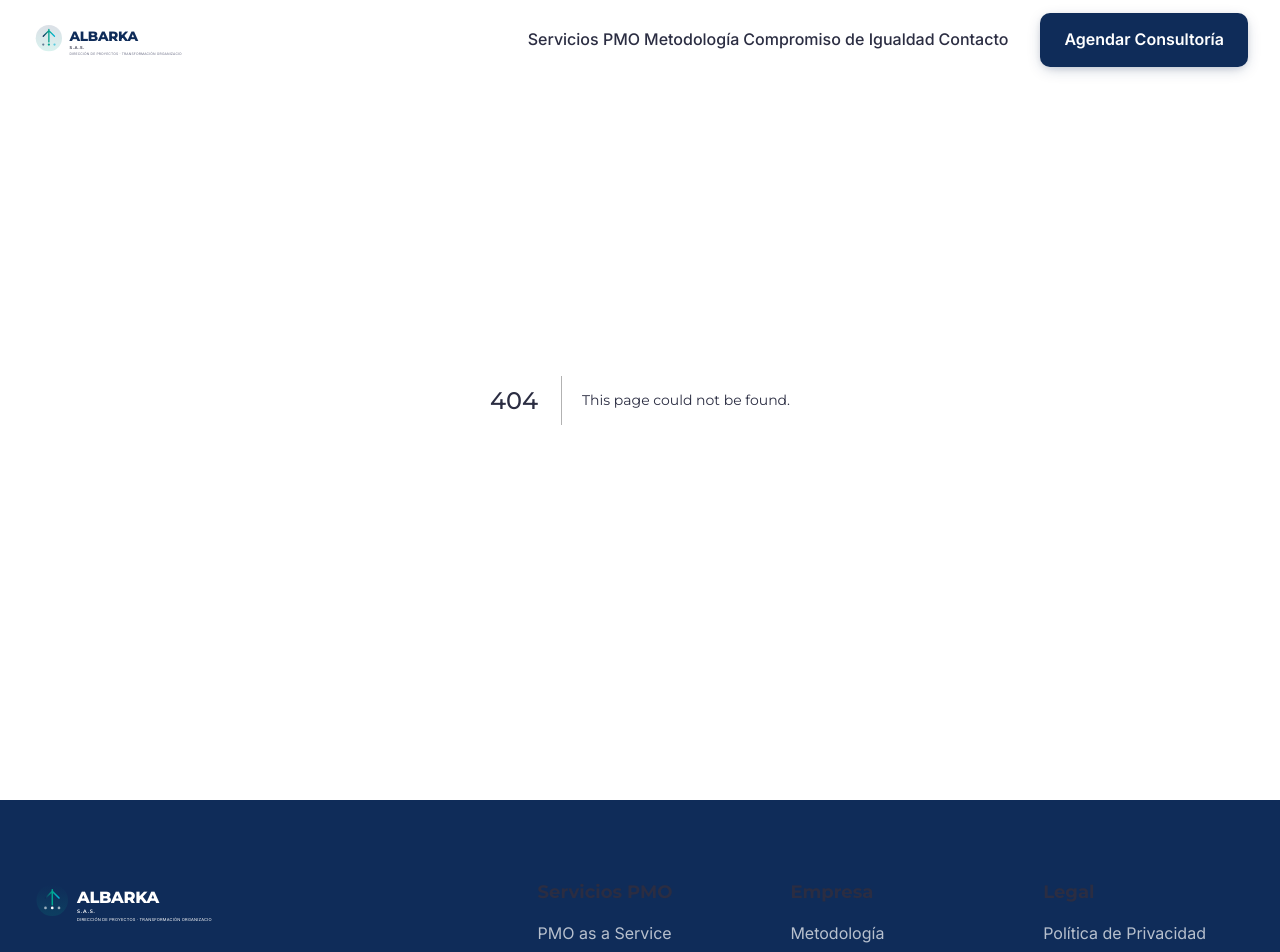
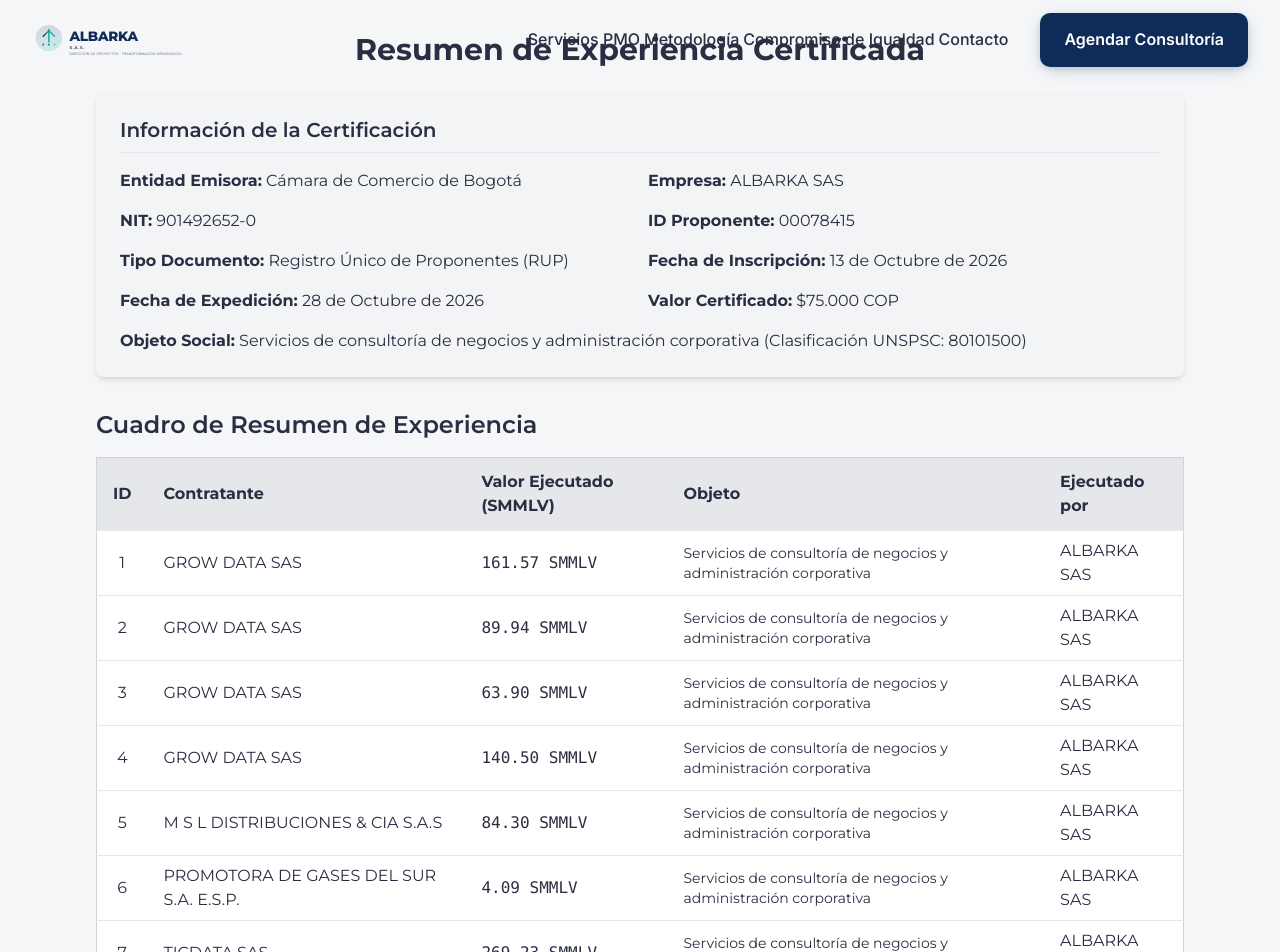
Before and after one commit to mauriciop-dev/albarka, a Next.js app: page /certificacion-experiencia in a window 1280 px wide. Before the commit this address had no page. Shown: the top 952 px of the page. Built offline with nearby package versions, Linux system fonts and the light colour scheme.

Commit message:
feat: Agregar página de resumen de experiencia certificada (no indexada)

```diff
--- /dev/null
+++ b/app/certificacion-experiencia/page.tsx
@@ -0,0 +1,128 @@
+import React from 'react';
+import { Metadata } from 'next';
+
+export const metadata: Metadata = {
+  title: 'Certificación de Experiencia - ALBARKA SAS',
+  robots: {
+    index: false,
+    follow: false,
+  },
+};
+
+const ExperiencePage = () => {
+  const experienceData = [
+    {
+      id: 1,
+      contratante: 'GROW DATA SAS',
+      valor: '161.57 SMMLV',
+      objeto: 'Servicios de consultoría de negocios y administración corporativa'
+    },
+    {
+      id: 2,
+      contratante: 'GROW DATA SAS',
+      valor: '89.94 SMMLV',
+      objeto: 'Servicios de consultoría de negocios y administración corporativa'
+    },
+    {
+      id: 3,
+      contratante: 'GROW DATA SAS',
+      valor: '63.90 SMMLV',
+      objeto: 'Servicios de consultoría de negocios y administración corporativa'
+    },
+    {
+      id: 4,
+      contratante: 'GROW DATA SAS',
+      valor: '140.50 SMMLV',
+      objeto: 'Servicios de consultoría de negocios y administración corporativa'
+    },
+    {
+      id: 5,
+      contratante: 'M S L DISTRIBUCIONES & CIA S.A.S',
+      valor: '84.30 SMMLV',
+      objeto: 'Servicios de consultoría de negocios y administración corporativa'
+    },
+    {
+      id: 6,
+      contratante: 'PROMOTORA DE GASES DEL SUR S.A. E.S.P.',
+      valor: '4.09 SMMLV',
+      objeto: 'Servicios de consultoría de negocios y administración corporativa'
+    },
+    {
+      id: 7,
+      contratante: 'TICDATA SAS',
+      valor: '269.23 SMMLV',
+      objeto: 'Servicios de consultoría de negocios y administración corporativa'
+    },
+    {
+      id: 8,
+      contratante: 'TICDATA SAS',
+      valor: '2.76 SMMLV',
+      objeto: 'Servicios de consultoría de negocios y administración corporativa'
+    },
+    {
+      id: 9,
+      contratante: 'TICDATA SAS',
+      valor: '40.00 SMMLV',
+      objeto: 'Servicios de consultoría de negocios y administración corporativa'
+    },
+    {
+      id: 10,
+      contratante: 'TICDATA SAS',
+      valor: '9.15 SMMLV',
+      objeto: 'Servicios de consultoría de negocios y administración corporativa'
+    },
+  ];
+
+  return (
+    <div className="max-w-6xl mx-auto p-8 font-sans">
+      <h1 className="text-3xl font-bold mb-6 text-center">Resumen de Experiencia Certificada</h1>
+
+      <div className="bg-gray-100 p-6 rounded-lg shadow-md mb-8">
+        <h2 className="text-xl font-semibold mb-4 border-b pb-2">Información de la Certificación</h2>
+        <div className="grid grid-cols-1 md:grid-cols-2 gap-4">
+          <p><strong>Entidad Emisora:</strong> Cámara de Comercio de Bogotá</p>
+          <p><strong>Empresa:</strong> ALBARKA SAS</p>
+          <p><strong>NIT:</strong> 901492652-0</p>
+          <p><strong>ID Proponente:</strong> 00078415</p>
+          <p><strong>Tipo Documento:</strong> Registro Único de Proponentes (RUP)</p>
+          <p><strong>Fecha de Inscripción:</strong> 13 de Octubre de 2026</p>
+          <p><strong>Fecha de Expedición:</strong> 28 de Octubre de 2026</p>
+          <p><strong>Valor Certificado:</strong> $75.000 COP</p>
+          <p className="md:col-span-2"><strong>Objeto Social:</strong> Servicios de consultoría de negocios y administración corporativa (Clasificación UNSPSC: 80101500)</p>
+        </div>
+      </div>
+
+      <h2 className="text-2xl font-semibold mb-4">Cuadro de Resumen de Experiencia</h2>
+      <div className="overflow-x-auto">
+        <table className="min-w-full bg-white border border-gray-300">
+          <thead>
+            <tr className="bg-gray-200 text-left">
+              <th className="py-3 px-4 border-b">ID</th>
+              <th className="py-3 px-4 border-b">Contratante</th>
+              <th className="py-3 px-4 border-b">Valor Ejecutado (SMMLV)</th>
+              <th className="py-3 px-4 border-b">Objeto</th>
+              <th className="py-3 px-4 border-b">Ejecutado por</th>
+            </tr>
+          </thead>
+          <tbody>
+            {experienceData.map((exp) => (
+              <tr key={exp.id} className="hover:bg-gray-50">
+                <td className="py-2 px-4 border-b text-center">{exp.id}</td>
+                <td className="py-2 px-4 border-b">{exp.contratante}</td>
+                <td className="py-2 px-4 border-b font-mono">{exp.valor}</td>
+                <td className="py-2 px-4 border-b text-sm">{exp.objeto}</td>
+                <td className="py-2 px-4 border-b">ALBARKA SAS</td>
+              </tr>
+            ))}
+          </tbody>
+        </table>
+      </div>
+
+      <footer className="mt-12 text-sm text-gray-500 text-center italic">
+        Esta información ha sido extraída fielmente del Registro Único de Proponentes (RUP) emitido el 28 de octubre de 2026.
+      </footer>
+    </div>
+  );
+};
+
+export default ExperiencePage;
```
